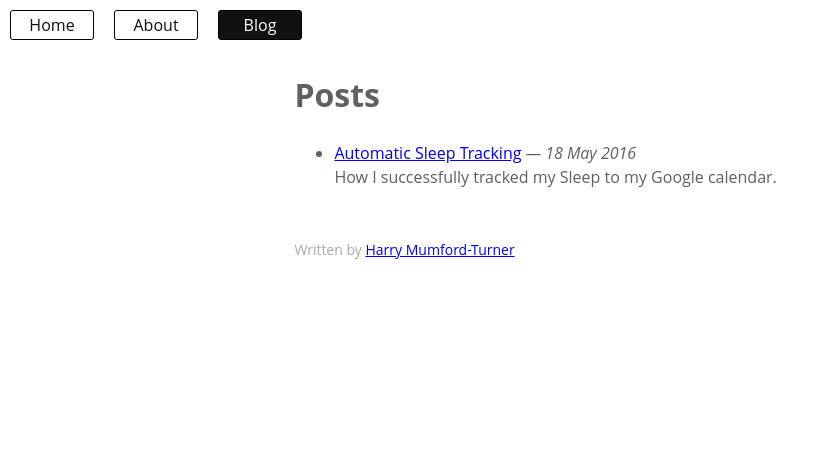
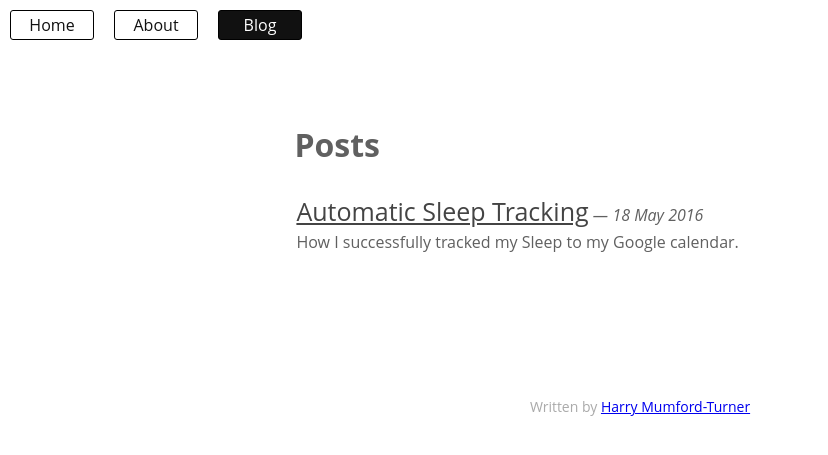
Before and after one commit to harrymt/blog, a Jekyll site: the page built from index.html, in a window 1280 px wide. Shown: the top 455 px of the page, without its empty margins (0-828 px from the left). Built offline with Jekyll 4.4.1, drawn with Linux system fonts in a browser that asks for light colours.

Commit message:
Formatted the index page better

```diff
--- a/css/stylesheet.css
+++ b/css/stylesheet.css
@@ -31,6 +31,21 @@ header nav ul li {
   padding: 10px;
 }
 
+/* Post items */
+
+.post-list {
+  padding: 2px;
+}
+
+.post-list-item {
+  list-style: none;
+  padding-bottom: 40px;
+}
+
+.post-list-item a {
+  font-size: 25px;
+  color: #444;
+}
 
 /* Buttons */
 
@@ -103,6 +118,7 @@ a:hover {
   width: 90%;
   margin: auto;
   padding-bottom: 50px;
+  padding-top: 50px;
 }
 
 .posts {
@@ -135,6 +151,8 @@ a:hover {
 .footer {
   color: #aaa;
   font-size: 14px;
+  text-align: center;
+  padding-top: 50px;
 }
 
 .highlight {
```
